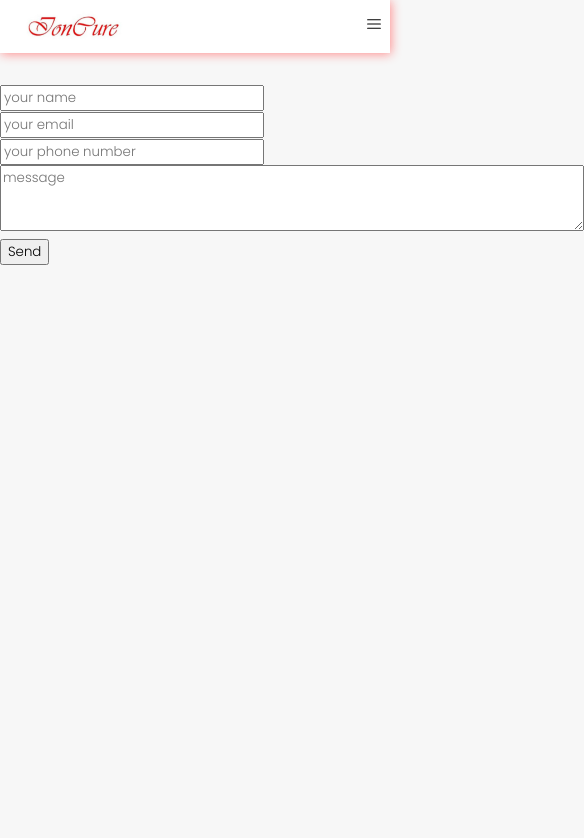
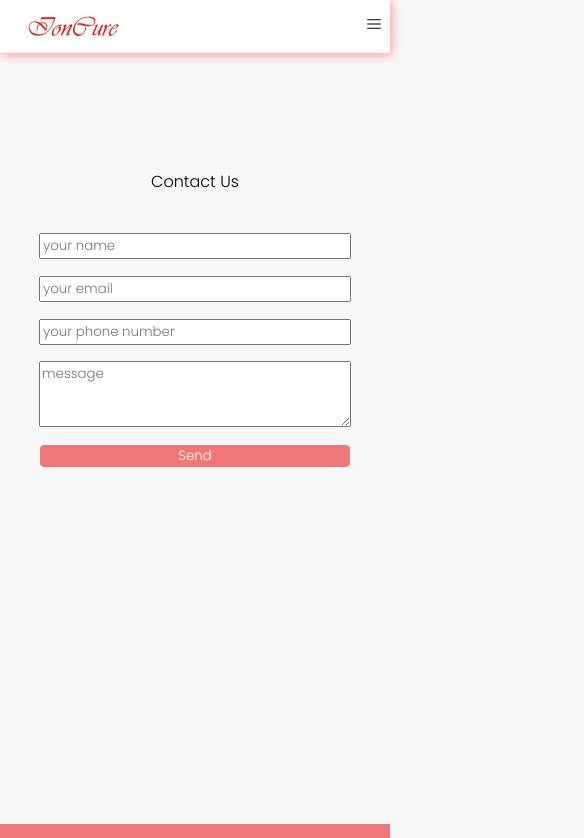
Before and after one commit to SukritSethi/ioncure-landing, a React (Create React App) app: page /contact in a window 390 px wide. Shown: the top 838 px of the page, 584 px wide, since content can reach past the window. Built offline with nearby package versions, Linux system fonts and the light colour scheme; the HTML template or start-up script is replaced by a standard one; a web font is replaced by a local one.

Commit message:
started contact page

```diff
--- a/src/App.js
+++ b/src/App.js
@@ -16,7 +16,7 @@ const App = () => {
           <Route path="/about" element={<About />} />
           <Route path="/contact" element={<Contact />} />
         </Routes>
-        {/* <Footer/> */}
+        <Footer/>
     </Router>
   );
 };
--- a/src/components/About/About.css
+++ b/src/components/About/About.css
@@ -40,7 +40,12 @@
     /* min-width: 40vw; */
 }
 
-.about__owner__info__position{}
+@media only screen and (max-width: 600px){
+
+    .about__owner__info__position{
+        font-size: 3vw;
+    }
+}
 
 .about__owner__info__left{
     display: flex;
--- a/src/components/About/About.jsx
+++ b/src/components/About/About.jsx
@@ -24,7 +24,7 @@ const About = () => {
           </div>
           <div className="about__owner__info__name">Dr. Sukant Khurana</div>
           <div className="about__owner__info__position">
-            Chief Executive Officer Ioncure Pvt Ltd
+            Chief Executive Officer, Ioncure Pvt Ltd
           </div>
         </div>
         <div className="about__owner__info__right">
--- a/src/components/Contact/Contact.css
+++ b/src/components/Contact/Contact.css
@@ -1,4 +1,32 @@
 .contactform__container{
-    width: 100vw;
-    margin-top: 10vh;
+    /* width: 100vw; */
+    display: flex;
+    flex-direction: column;
+    gap: 2vh;
+    margin: 10vw 20vw;
 }
+
+@media only screen and (max-width: 600px) {
+    .contactform__container{
+        /* width: 100vw; */
+        display: flex;
+        flex-direction: column;
+        gap: 2vh;
+        margin: 10vw 10vw;
+        height: 60vh;
+    }
+
+}
+
+.contact__heading{
+    display: flex;
+    justify-content: center;
+    margin-top: 20vh;
+}
+
+#contactform__submit{
+    color: white;
+    background-color: #EF7778;
+    border: 1px white solid;
+    border-radius: 5px
+}
--- a/src/components/Contact/Contact.jsx
+++ b/src/components/Contact/Contact.jsx
@@ -79,6 +79,7 @@ const Contact = () => {
           {/* <button onClick={closeModal}>close</button> */}
         </div>
       </Modal>
+    <div className="contact__heading">Contact Us</div>
 
       <form ref={form} onSubmit={sendEmail}>
         <div className="contactform__container">
--- a/src/components/Home/Home.css
+++ b/src/components/Home/Home.css
@@ -73,6 +73,15 @@ border: 1px solid rgba(255, 180, 180, 0.3);
   padding: 5vh 10vh;
 }
 
+@media only screen and (max-width: 1000px) {
+  .home__whatwedo_text{
+    padding: 5vh 5vh;
+    width: 70vw;
+  }
+  .home__whatwedo_photo__photo{
+    width: 70vw;
+  }
+}
 
 .latest_youtubevideo__heading{
     font-size: xx-large;
--- a/src/components/Home/Home.jsx
+++ b/src/components/Home/Home.jsx
@@ -34,7 +34,7 @@ const Home = () => {
           </div>
         </div>
         <div className="home__whatwedo_photo">
-          <img src={photo} alt="" />
+          <img src={photo} alt="" className="home__whatwedo_photo__photo"/>
         </div>
       </div>
 
--- a/src/components/Navbar/Navbar.css
+++ b/src/components/Navbar/Navbar.css
@@ -75,7 +75,7 @@
     width: 100%;
     background-color: white;
     /* border: 1px solid black; */
-    z-index: 10;
+    z-index: 100;
     box-shadow: 1px 1px 10px rgb(255, 139, 139);
     overflow-x: hidden;
   }
@@ -89,3 +89,59 @@
     padding-right: 2vw;
   }
 }
+
+
+.hide{
+  display: none;
+  transition: opacity 0.3s ease-in-out, max-height 0.3s ease-in-out;
+}
+
+.nav__mobile__display{
+  height:85vh;
+  /* border: 1px solid black; */
+  width: 70vw;
+  position: fixed;
+  right: 0;
+  top: 0;
+  z-index: 1;
+  background-color: white;
+  box-shadow: 1px 1px 10px rgb(255, 139, 139);
+
+  transition: opacity 0.3s ease-in-out, max-height 0.3s ease-in-out;
+  animation: slideIn 0.5s forwards; /* Animation for sliding in */
+
+}
+
+@keyframes slideIn {
+  from {
+    transform: translateX(+200%); /* Start off-screen to the left */
+  }
+  to {
+    transform: translateX(0); /* Slide in to the center of the screen */
+  }
+}
+
+.nav__mobile__links{
+  margin-top: 10vh;
+  padding: 5vw;
+  display: flex;
+  gap: 1vh;
+  flex-direction: column;
+}
+
+
+.link_to_youtube{
+  display: flex;
+  padding: 5px 5px;
+  border: 1px solid rgb(83, 83, 83);
+  border-radius: 10px;
+}
+
+.link_to_youtube:active{
+  border:1px solid red;
+  color: red;
+}
+
+.link__mobile{
+  padding: 0px 5px;
+}
--- a/src/components/Navbar/Navbar.jsx
+++ b/src/components/Navbar/Navbar.jsx
@@ -1,4 +1,4 @@
-import React from "react";
+import React, { useState, useEffect } from "react";
 import { Link } from "react-router-dom";
 import { RxHamburgerMenu } from "react-icons/rx";
 
@@ -7,28 +7,58 @@ import logo from "../../assets/ioncure-logo.jpg";
 import "./Navbar.css";
 
 const Navbar = () => {
+  const [displayNavbar, setdisplayNavbar] = useState(false);
+  useEffect(() => {
+    console.log(displayNavbar);
+  }, [displayNavbar])
+
+
+
   return (
     <nav>
       <div className="nav__main">
         <img src={logo} alt="Logo" className="logo_img" />
         <div className="nav_right">
           <div className="nav_link">
-            <Link to="/" className="link">Home</Link>
+            <Link to="/" className="link">
+              Home
+            </Link>
 
-            <Link to="/about" className="link">About</Link>
+            <Link to="/about" className="link">
+              About
+            </Link>
 
-            <Link to="/contact" className="link">Contact</Link>
+            <Link to="/contact" className="link">
+              Contact
+            </Link>
           </div>
-          <div className="nav_youtubebtn">
-            Documentaries
-          </div>
+          <div className="nav_youtubebtn">Documentaries</div>
         </div>
       </div>
       <div className="nav__main__mobile">
         <img src={logo} alt="Logo" className="logo_img" />
-        <div className="nav__main__mobile__right"><RxHamburgerMenu/></div>
+        <div className="nav__main__mobile__right" onClick={()=>setdisplayNavbar(!displayNavbar)}>
+          <RxHamburgerMenu />
+        </div>
+      </div>
+        <div className={`nav__mobile__display ${displayNavbar?'show':'hide'}`}>
+          <div className="nav__mobile__links">
+            <Link to="/" onClick={()=>setdisplayNavbar(false)} className="link link__mobile">
+              Home
+            </Link>
 
-      </div>
+            <Link to="/about" onClick={()=>setdisplayNavbar(false)} className="link link__mobile">
+              About
+            </Link>
+
+            <Link to="/contact" onClick={()=>setdisplayNavbar(false)} className="link link__mobile">
+              Contact
+            </Link>
+
+            <div className="link_to_youtube">Documentaries</div>
+          </div>
+
+        </div>
     </nav>
   );
 };
```
